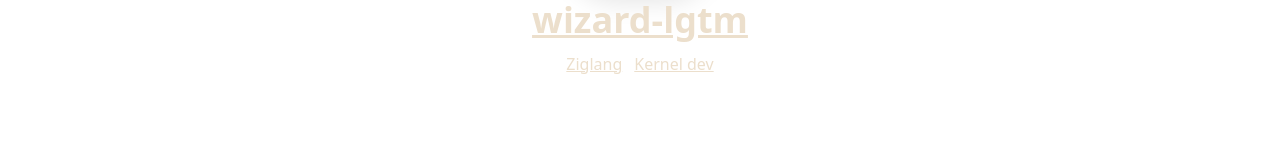
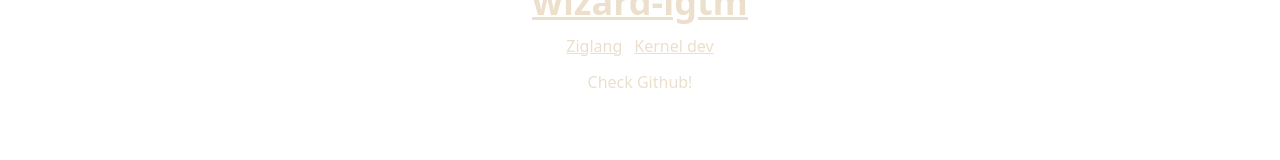
Before and after one commit to wizard-lgtm/wizard-home, a Nuxt app: page / in a window 1280 px wide. Shown: the part 536-696 px from the top of the page. Built offline with nearby package versions, Linux system fonts and the light colour scheme.

Commit message:
github button added, contact added

```diff
--- a/components/Landing.vue
+++ b/components/Landing.vue
@@ -15,11 +15,14 @@
             <li class="underline cursor-pointer">Ziglang</li>
             <li class="underline cursor-pointer">Kernel dev</li>
         </ul>
+        <button class="image">Check Github!</button>
     </div>
 </template>
 
 <script setup>
 import gsap from "gsap";
+
+const words = ref(["Ziglang", "Kernel Development", ""]);
 
 gsap.registerPlugin("ScrollTrigger");
 const scrollContainer = ref(); // Init container
```
